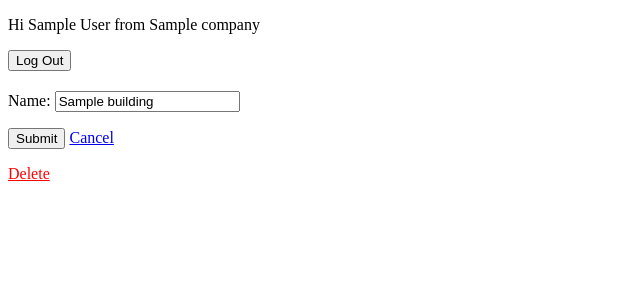
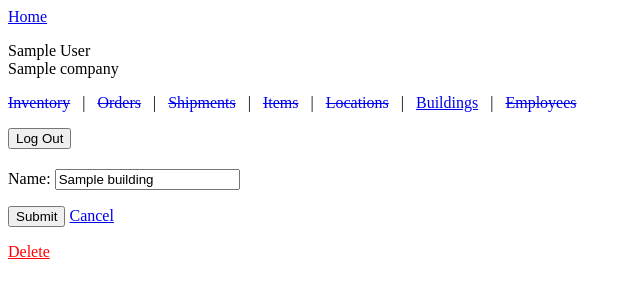
Before and after one commit to Jer-Pha/CS370-Fall2026-Team12-OutVentory, a Django app: page /1/edit/ in a window 1280 px wide. Shown: the top 300 px of the page, without its empty margins (0-640 px from the left). Run offline with Django 5.2, Linux system fonts and the light colour scheme; a user stored in the database is signed in; tables that the repository leaves empty hold one stand-in row (values such as "Sample post").

Commit message:
refactor: move header to separate template

```diff
--- a/templates/base.html
+++ b/templates/base.html
@@ -20,23 +20,7 @@
   <body>
     <!-- Header -->
     <header>
-      {% if request.path != '/login/' and 'signup' not in request.path %}
-        {% if user.is_authenticated %}
-          <p>Hi {{ user.profile.name }} from {{ user.profile.company.name }}</p>
-          <form action="{% url 'logout' %}" method="post">
-            {% csrf_token %}
-            <button type="submit">Log Out</button>
-          </form>
-        {% else %}
-          <p>You are not logged in</p>
-          <p>
-            <a href="{% url 'login' %}">Log In</a>
-          </p>
-          <p>
-            <a href="{% url 'signup' %}">Sign Up</a>
-          </p>
-        {% endif %}
-      {% endif %}
+      {% include 'core/partials/site_header.html' %}
     </header>
 
     <!-- Main content -->
--- /dev/null
+++ b/templates/core/partials/site_header.html
@@ -0,0 +1,51 @@
+{% if request.path != '/' %}
+  <a href="{% url 'home' %}">Home</a>
+{% endif %}
+
+{% if user.is_authenticated %}
+  <p>
+    {{ user.profile.name }}
+    <br />
+    {{ user.profile.company.name }}
+  </p>
+
+  <p>
+    <a href="{% url 'home' %}" style="text-decoration-line: line-through;">Inventory</a>
+    {% if user.profile.can_pick_order %}
+      <span style="padding: 0 0.5rem">|</span>
+      <a href="{% url 'home' %}" style="text-decoration-line: line-through;">Orders</a>
+    {% endif %}
+    {% if user.profile.can_store_delivery %}
+      <span style="padding: 0 0.5rem">|</span>
+      <a href="{% url 'home' %}" style="text-decoration-line: line-through;">Shipments</a>
+    {% endif %}
+    {% if user.profile.can_create_item or user.profile.can_edit_item or user.profile.can_delete_item %}
+      <span style="padding: 0 0.5rem">|</span>
+      <a href="{% url 'home' %}" style="text-decoration-line: line-through;">Items</a>
+    {% endif %}
+    {% if user.profile.can_create_location or user.profile.can_edit_location or user.profile.can_delete_location %}
+      <span style="padding: 0 0.5rem">|</span>
+      <a href="{% url 'home' %}" style="text-decoration-line: line-through;">Locations</a>
+    {% endif %}
+    {% if user.profile.is_owner %}
+      <span style="padding: 0 0.5rem">|</span>
+      <a href="{% url 'building_list' %}">Buildings</a>
+    {% endif %}
+    {% if user.profile.is_admin %}
+      <span style="padding: 0 0.5rem">|</span>
+      <a href="{% url 'home' %}" style="text-decoration-line: line-through;">Employees</a>
+    {% endif %}
+  </p>
+  <form action="{% url 'logout' %}" method="post">
+    {% csrf_token %}
+    <button type="submit">Log Out</button>
+  </form>
+{% else %}
+  {% if request.path != '/login/' and 'signup' not in request.path %}
+    <p>
+      <a href="{% url 'login' %}">Log In</a>
+      <span style="padding: 0 0.5rem">|</span>
+      <a href="{% url 'signup' %}">Sign Up</a>
+    </p>
+  {% endif %}
+{% endif %}
```
